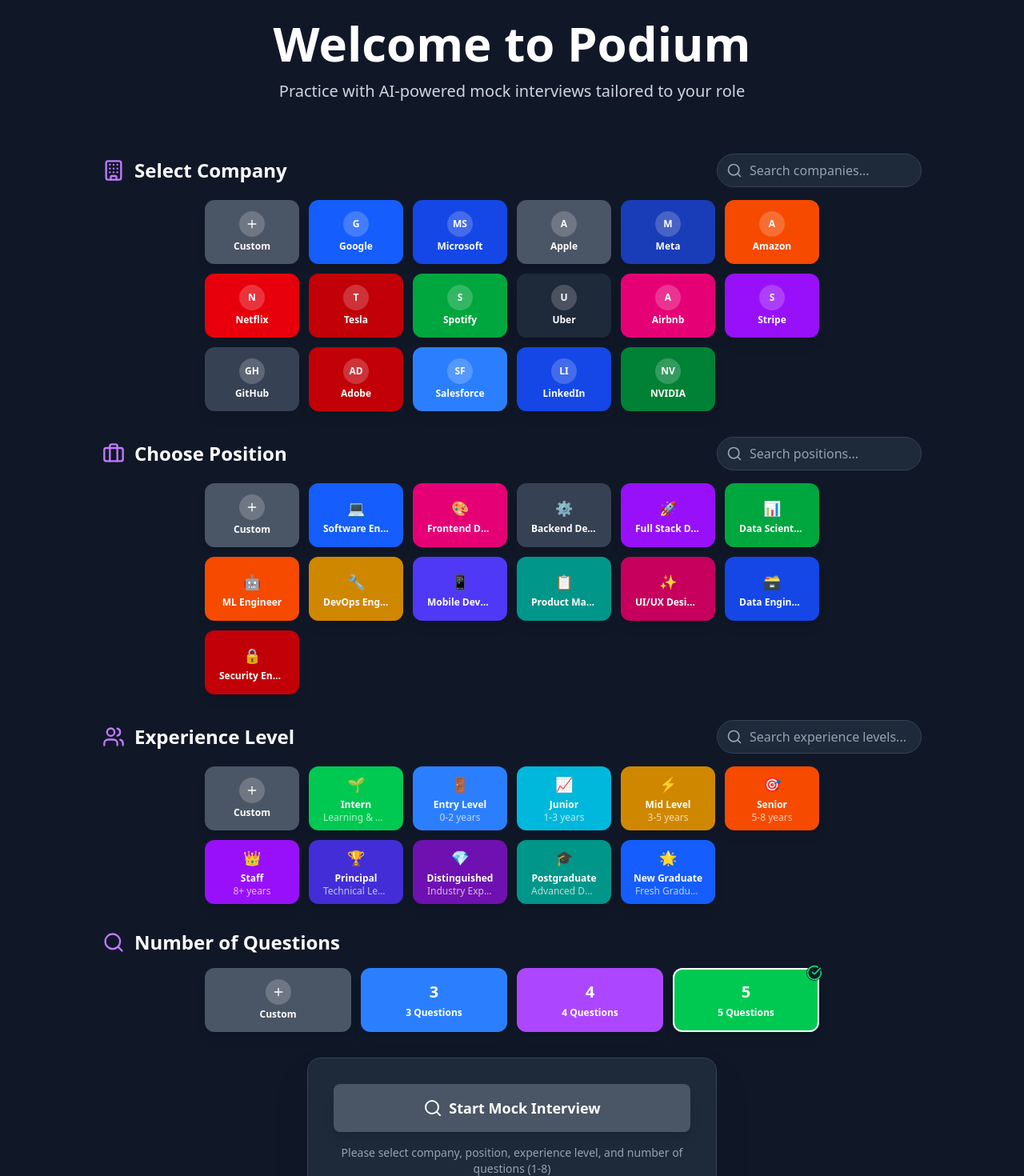
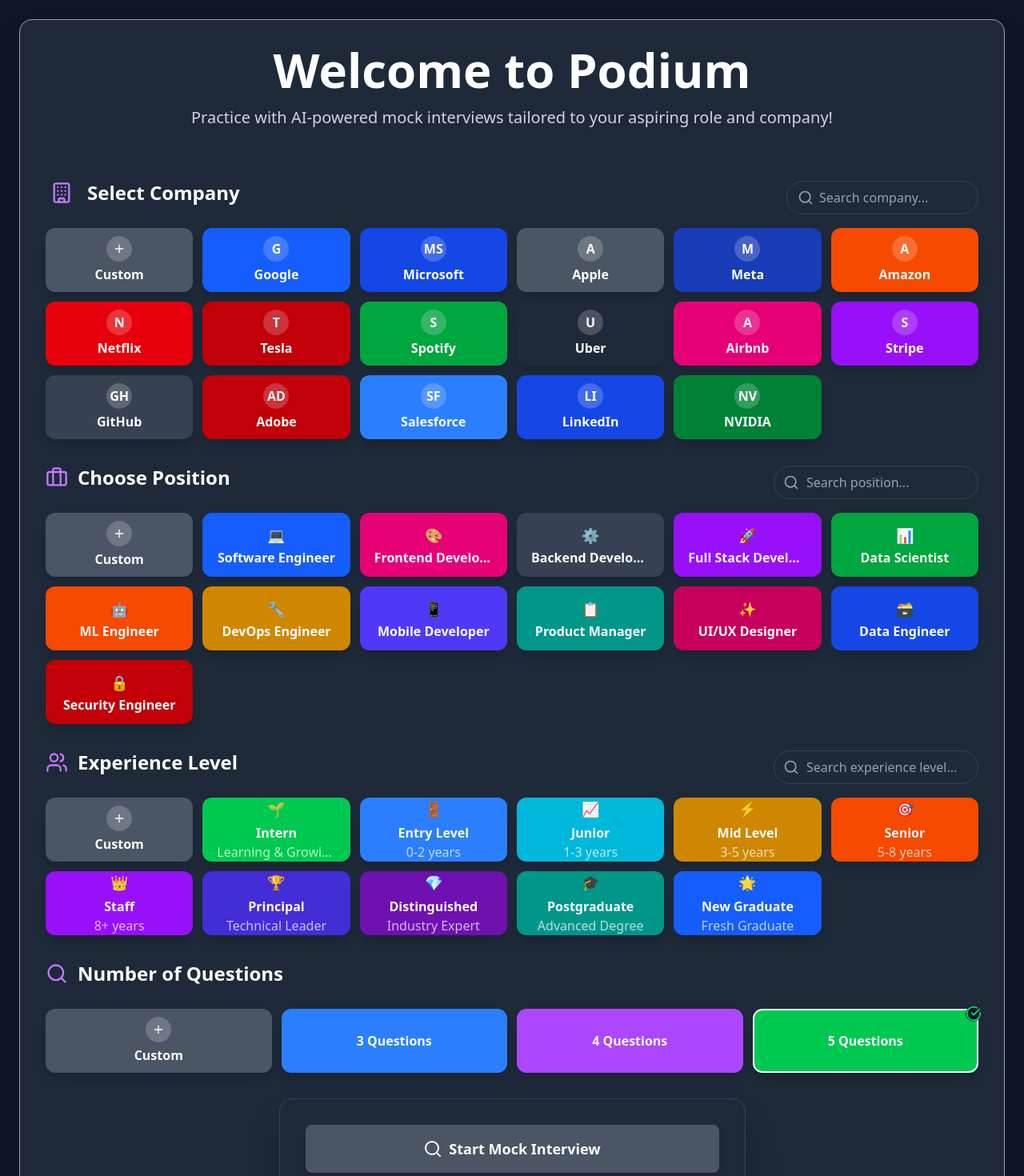
Before and after one commit to KaziAmin110/Podium, a React (Vite) app in the folder frontend/: page / in a window 1280 px wide. Shown: the top 1470 px of the page at 80% size. Built offline with nearby package versions, Linux system fonts and the light colour scheme.

Commit message:
Finalized Home Page UI Design

```diff
--- a/frontend/src/Home.tsx
+++ b/frontend/src/Home.tsx
@@ -230,17 +230,15 @@
       });
 
       if (response.ok) {
-        const data: any = await response.json();
-        console.log('Mock interview session created:', data);
-
+        const data: Record<string, string> = await response.json();
         let questionsArray: string[] = [];
 
         if (data && typeof data === 'object') {
           if (data.questions && Array.isArray(data.questions)) {
             questionsArray = data.questions;
           } else {
-            const numericKeys = Object.keys(data)
-              .filter(key => !isNaN(Number(key)))
+            const numericKeys: string[] = Object.keys(data)
+              .filter((key: string)  => !isNaN(Number(key)))
               .sort((a, b) => Number(a) - Number(b));
 
             questionsArray = numericKeys.map(key => data[key]);
@@ -252,8 +250,6 @@
             }
           }
         }
-
-        console.log('Converted questions array:', questionsArray);
 
         if (questionsArray && questionsArray.length > 0) {
           const interviewResult: InterviewData = {
@@ -280,30 +276,30 @@
 
   return (
     <div className="min-h-screen bg-gray-900 p-6">
-      <div className="max-w-5xl mx-auto">
+      <div className="max-w-auto mx-auto  bg-gray-800 rounded-2xl p-8 border border-gray-400 shadow-2xl">
         {/* Header */}
         <div className="text-center mb-16">
           <h1 className="text-6xl font-bold text-white mb-4">
             Welcome to Podium
           </h1>
-          <p className="text-xl text-gray-300">Practice with AI-powered mock interviews tailored to your role</p>
+          <p className="text-xl text-gray-300">Practice with AI-powered mock interviews tailored to your aspiring role and company!</p>
         </div>
 
         {/* Companies Section */}
-        <div className="mb-8">
-          <div className="flex items-center justify-between mb-4">
-            <h2 className="text-2xl font-bold text-white flex items-center">
-              <Building className="mr-3 w-7 h-7 text-purple-400" />
+        <div className="flex flex-col mb-8 w-full">
+          <div className="flex flex-col items-center justify-between mb-4 md:flex-row ">
+            <h2 className="text-2xl font-bold text-white flex items-center mb-3">
+              <Building className="mr-3 w-10 h-7 text-purple-400" />
               Select Company
             </h2>
-            <div className="relative">
-              <Search className="absolute left-3 top-1/2 transform -translate-y-1/2 text-gray-400 w-5 h-5" />
+            <div className="relative w-60">
+              <Search className="absolute left-3 top-1/2 transform -translate-y-1/2 text-gray-400 w- h-5" />
               <input
                 type="text"
-                placeholder="Search companies..."
+                placeholder="Search company..."
                 value={companySearch}
                 onChange={(e) => setCompanySearch(e.target.value)}
-                className="bg-gray-800 border border-gray-700 rounded-full pl-10 pr-4 py-2 text-white placeholder-gray-400 focus:ring-2 focus:ring-purple-500 focus:border-transparent w-64"
+                className="bg-gray-800 border border-gray-700 rounded-full pl-10 pr-4 py-2 text-white placeholder-gray-400 focus:ring-2 focus:ring-purple-500 focus:border-transparent w-full"
               />
             </div>
           </div>
@@ -322,7 +318,7 @@
           )}
 
           <div className="flex justify-center">
-            <div className="grid grid-cols-4 lg:grid-cols-6 gap-3 max-w-3xl w-full">
+            <div className="flex flex-col md:grid grid-cols-4 lg:grid-cols-6 gap-3  w-full">
               <div
                 onClick={handleCustomCompanyToggle}
                 className="relative cursor-pointer transition-all duration-300 transform hover:scale-105"
@@ -334,7 +330,7 @@
                     <div className="w-8 h-8 bg-white/20 rounded-full flex items-center justify-center mb-1 text-white font-bold text-sm">
                       <Plus className="w-4 h-4" />
                     </div>
-                    <span className="text-white font-semibold text-xs">Custom</span>
+                    <span className="text-white font-semibold txt-md">Custom</span>
                   </div>
                   {showCustomCompany && (
                     <CheckCircle className="absolute -top-1 -right-1 w-5 h-5 text-green-400 bg-gray-900 rounded-full" />
@@ -352,10 +348,10 @@
                     selectedCompany === company.name ? 'border-white' : 'border-transparent'
                   }`}>
                     <div className="flex flex-col items-center text-center">
-                      <div className="w-8 h-8 bg-white/20 rounded-full flex items-center justify-center mb-1 text-white font-bold text-xs">
+                      <div className="w-8 h-8 bg-white/20 rounded-full flex items-center justify-center mb-1 text-white font-bold txt-md">
                         {company.initials}
                       </div>
-                      <span className="text-white font-semibold text-xs truncate w-full px-1">{company.name}</span>
+                      <span className="text-white font-semibold txt-md truncate w-full px-1">{company.name}</span>
                     </div>
                     {selectedCompany === company.name && (
                       <CheckCircle className="absolute -top-1 -right-1 w-5 h-5 text-green-400 bg-gray-900 rounded-full" />
@@ -368,9 +364,9 @@
         </div>
 
         {/* Positions Section */}
-        <div className="mb-8">
-          <div className="flex items-center justify-between mb-4">
-            <h2 className="text-2xl font-bold text-white flex items-center">
+        <div className="flex flex-col mb-8">
+          <div className="flex flex-col items-center justify-between mb-4 md:flex-row">
+            <h2 className="text-2xl font-bold text-white flex items-center mb-3">
               <Briefcase className="mr-3 w-7 h-7 text-purple-400" />
               Choose Position
             </h2>
@@ -378,7 +374,7 @@
               <Search className="absolute left-3 top-1/2 transform -translate-y-1/2 text-gray-400 w-5 h-5" />
               <input
                 type="text"
-                placeholder="Search positions..."
+                placeholder="Search position..."
                 value={positionSearch}
                 onChange={(e) => setPositionSearch(e.target.value)}
                 className="bg-gray-800 border border-gray-700 rounded-full pl-10 pr-4 py-2 text-white placeholder-gray-400 focus:ring-2 focus:ring-purple-500 focus:border-transparent w-64"
@@ -400,7 +396,7 @@
           )}
 
           <div className="flex justify-center">
-            <div className="grid grid-cols-4 lg:grid-cols-6 gap-3 max-w-3xl w-full">
+            <div className="flex flex-col md:grid grid-cols-4 lg:grid-cols-6 gap-3 w-full">
               <div
                 onClick={handleCustomPositionToggle}
                 className="relative cursor-pointer transition-all duration-300 transform hover:scale-105"
@@ -412,7 +408,7 @@
                     <div className="w-8 h-8 bg-white/20 rounded-full flex items-center justify-center mb-1 text-white font-bold text-sm">
                       <Plus className="w-4 h-4" />
                     </div>
-                    <span className="text-white font-semibold text-xs">Custom</span>
+                    <span className="text-white font-semibold txt-md">Custom</span>
                   </div>
                   {showCustomPosition && (
                     <CheckCircle className="absolute -top-1 -right-1 w-5 h-5 text-green-400 bg-gray-900 rounded-full" />
@@ -431,7 +427,7 @@
                   }`}>
                     <div className="flex flex-col items-center text-center">
                       <div className="text-lg mb-1">{position.icon}</div>
-                      <span className="text-white font-semibold text-xs leading-tight text-center px-1 truncate w-full">{position.name}</span>
+                      <span className="text-white font-semibold txt-md leading-tight text-center px-1 truncate w-full">{position.name}</span>
                     </div>
                     {selectedPosition === position.name && (
                       <CheckCircle className="absolute -top-1 -right-1 w-5 h-5 text-green-400 bg-gray-900 rounded-full" />
@@ -444,9 +440,9 @@
         </div>
 
         {/* Experience Level Section */}
-        <div className="mb-8">
-          <div className="flex items-center justify-between mb-4">
-            <h2 className="text-2xl font-bold text-white flex items-center">
+        <div className="flex flex-col mb-8">
+          <div className="flex flex-col items-center justify-between mb-4 md:flex-row">
+            <h2 className="text-2xl font-bold text-white flex items-center mb-3">
               <Users className="mr-3 w-7 h-7 text-purple-400" />
               Experience Level
             </h2>
@@ -454,7 +450,7 @@
               <Search className="absolute left-3 top-1/2 transform -translate-y-1/2 text-gray-400 w-5 h-5" />
               <input
                 type="text"
-                placeholder="Search experience levels..."
+                placeholder="Search experience level..."
                 value={levelSearch}
                 onChange={(e) => setLevelSearch(e.target.value)}
                 className="bg-gray-800 border border-gray-700 rounded-full pl-10 pr-4 py-2 text-white placeholder-gray-400 focus:ring-2 focus:ring-purple-500 focus:border-transparent w-64"
@@ -475,8 +471,8 @@
             </div>
           )}
 
-          <div className="flex justify-center">
-            <div className="grid grid-cols-4 lg:grid-cols-6 gap-3 max-w-3xl w-full">
+          <div className="flex justify-center ">
+            <div className="flex flex-col md:grid grid-cols-4 lg:grid-cols-6 gap-3 w-full">
               <div
                 onClick={handleCustomLevelToggle}
                 className="relative cursor-pointer transition-all duration-300 transform hover:scale-105"
@@ -488,7 +484,7 @@
                     <div className="w-8 h-8 bg-white/20 rounded-full flex items-center justify-center mb-1 text-white font-bold text-sm">
                       <Plus className="w-4 h-4" />
                     </div>
-                    <span className="text-white font-semibold text-xs">Custom</span>
+                    <span className="text-white font-semibold text-md">Custom</span>
                   </div>
                   {showCustomLevel && (
                     <CheckCircle className="absolute -top-1 -right-1 w-5 h-5 text-green-400 bg-gray-900 rounded-full" />
@@ -507,8 +503,8 @@
                   }`}>
                     <div className="flex flex-col items-center text-center">
                       <div className="text-lg mb-1">{level.icon}</div>
-                      <span className="text-white font-semibold text-xs mb-0 truncate w-full text-center">{level.name}</span>
-                      <span className="text-white/70 text-xs truncate w-full text-center px-1">{level.description}</span>
+                      <span className="text-white font-semibold txt-md mb-0 truncate w-full text-center">{level.name}</span>
+                      <span className="text-white/70 txt-xs truncate w-full text-center px-1">{level.description}</span>
                     </div>
                     {selectedLevel === level.name && (
                       <CheckCircle className="absolute -top-1 -right-1 w-5 h-5 text-green-400 bg-gray-900 rounded-full" />
@@ -521,9 +517,9 @@
         </div>
 
         {/* Number of Questions Section */}
-        <div className="mb-8">
-          <div className="flex items-center justify-between mb-4">
-            <h2 className="text-2xl font-bold text-white flex items-center">
+        <div className="flex flex-col mb-8">
+          <div className="flex flex-col items-center justify-between mb-4 md:flex-row">
+            <h2 className="text-2xl font-bold text-white flex items-center mb-3">
               <Search className="mr-3 w-7 h-7 text-purple-400" />
               Number of Questions
             </h2>
@@ -540,12 +536,12 @@
                 maxLength={2}
                 className="w-full bg-gray-700 border border-gray-600 rounded-lg px-4 py-2 text-white placeholder-gray-400 focus:ring-2 focus:ring-purple-500 focus:border-transparent"
               />
-              <p className="text-xs text-gray-400 mt-2">Enter a number between 1 and 8</p>
+              <p className="txt-md text-gray-400 mt-2">Enter a number between 1 and 8</p>
             </div>
           )}
 
           <div className="flex justify-center">
-            <div className="grid grid-cols-4 gap-3 max-w-3xl w-full">
+            <div className="flex flex-col md:grid grid-cols-4 gap-3 w-full">
               <div
                 onClick={handleCustomQuestionCountToggle}
                 className="relative cursor-pointer transition-all duration-300 transform hover:scale-105"
@@ -557,7 +553,7 @@
                     <div className="w-8 h-8 bg-white/20 rounded-full flex items-center justify-center mb-1 text-white font-bold text-sm">
                       <Plus className="w-4 h-4" />
                     </div>
-                    <span className="text-white font-semibold text-xs">Custom</span>
+                    <span className="text-white font-semibold txt-md">Custom</span>
                   </div>
                   {showCustomQuestionCount && (
                     <CheckCircle className="absolute -top-1 -right-1 w-5 h-5 text-green-400 bg-gray-900 rounded-full" />
@@ -574,9 +570,8 @@
                   <div className={`${count.color} p-3 rounded-xl shadow-lg border-2 h-20 w-full flex flex-col justify-center ${
                     selectedQuestionCount === count.value ? 'border-white' : 'border-transparent'
                   }`}>
-                    <div className="flex flex-col items-center text-center">
-                      <div className="text-xl mb-1 text-white font-bold">{count.value}</div>
-                      <span className="text-white font-semibold text-xs truncate w-full text-center px-1">{count.name}</span>
+                    <div className="flex items-center text-center">
+                      <span className="text-white font-semibold text-md truncate w-full text-center px-1">{count.name}</span>
                     </div>
                     {selectedQuestionCount === count.value && (
                       <CheckCircle className="absolute -top-1 -right-1 w-5 h-5 text-green-400 bg-gray-900 rounded-full" />
@@ -590,7 +585,7 @@
 
         {/* Submit Section */}
         <div className="flex justify-center">
-          <div className="bg-gray-800 w-1/2 rounded-2xl p-8 border border-gray-700 shadow-2xl">
+          <div className="bg-gray-800 rounded-2xl p-8 border border-gray-700 shadow-2xl w-full md:w-3/4 lg:w-2/3 xl:w-1/2">
             {finalCompany && finalPosition && finalLevel && finalQuestionCount && (
               <div className="mb-6 p-4 bg-gray-700 rounded-lg">
                 <h3 className="text-white font-semibold mb-2">Your Mock Interview Setup:</h3>
```
